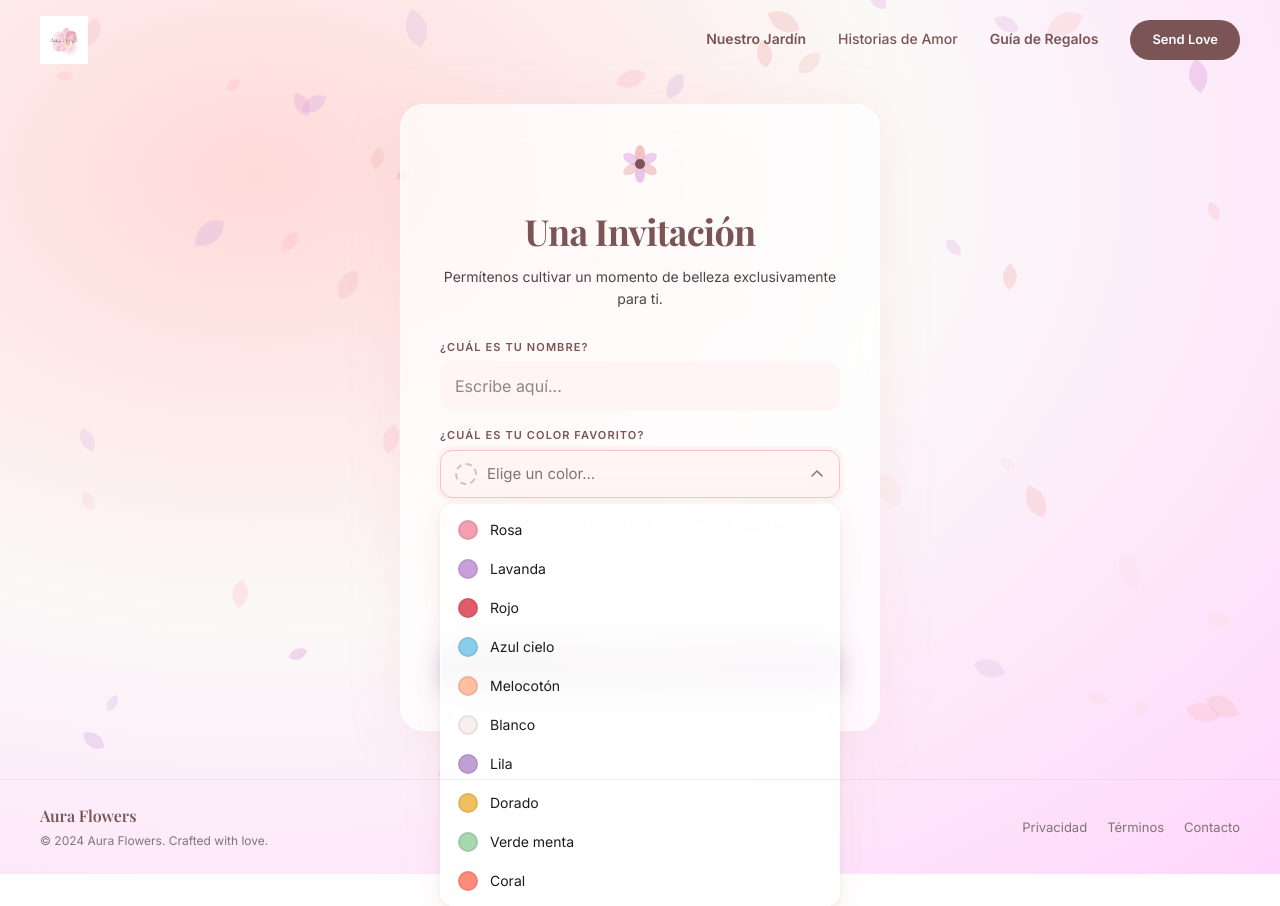
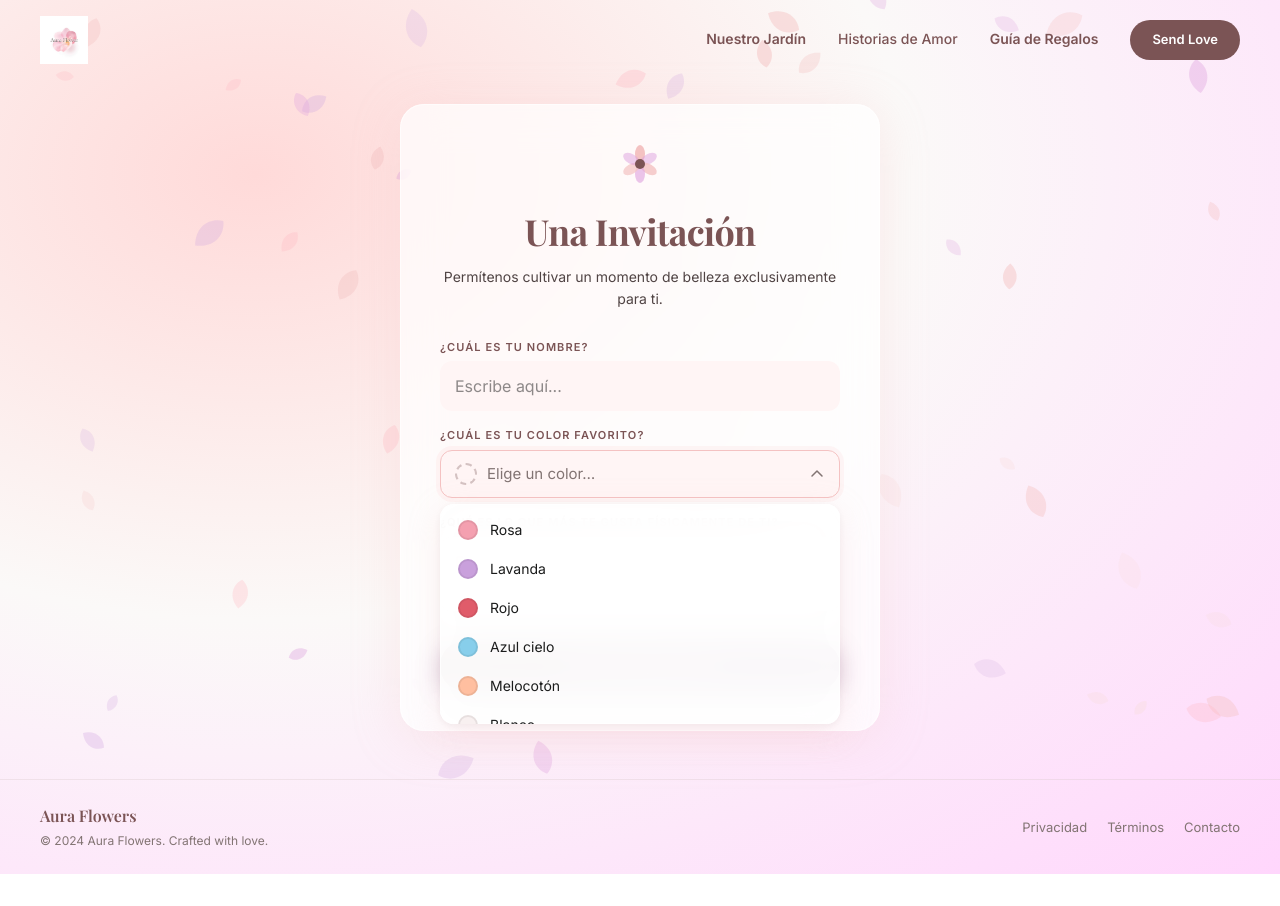
Before and after one commit to Castillooog/aura-flower, a React (Vite) app: page / in a window 1280 px wide. Both pictures are taken after a click on the button "Elige un color…". After the commit the page ends 874 px from the top, so only its background shows below. Built offline with nearby package versions, Linux system fonts and the light colour scheme.

Commit message:
Update FlowerGenerator

```diff
--- a/src/pages/FlowerGenerator.jsx
+++ b/src/pages/FlowerGenerator.jsx
@@ -58,6 +58,7 @@ function IconRefresh() {
 
 function ColorSelect({ value, onChange }) {
   const [open, setOpen] = useState(false);
+  const [openUp, setOpenUp] = useState(false);
   const ref = useRef(null);
   const selected = COLOR_OPTIONS.find((c) => c.value === value);
 
@@ -69,9 +70,18 @@ function ColorSelect({ value, onChange }) {
     return () => document.removeEventListener("mousedown", handleClick);
   }, []);
 
+  function handleToggle() {
+    if (!open && ref.current) {
+      const rect = ref.current.getBoundingClientRect();
+      const spaceBelow = window.innerHeight - rect.bottom;
+      setOpenUp(spaceBelow < 240);
+    }
+    setOpen(o => !o);
+  }
+
   return (
     <div ref={ref} style={{ position: "relative" }}>
-      <button type="button" onClick={() => setOpen((o) => !o)}
+      <button type="button" onClick={handleToggle}
         style={{
           width: "100%", display: "flex", alignItems: "center", gap: "10px",
           padding: "12px 14px", borderRadius: "12px",
@@ -99,11 +109,14 @@ function ColorSelect({ value, onChange }) {
             exit={{ opacity: 0, y: -6, scale: 0.98 }}
             transition={{ duration: 0.15 }}
             style={{
-              position: "absolute", top: "calc(100% + 6px)", left: 0, right: 0,
+              position: "absolute",
+              top: openUp ? "auto" : "calc(100% + 6px)",
+              bottom: openUp ? "calc(100% + 6px)" : "auto",
+              left: 0, right: 0,
               background: "rgba(255,255,255,0.96)", backdropFilter: "blur(16px)",
               borderRadius: "14px",
               boxShadow: "0 8px 32px rgba(244,194,194,0.25), 0 2px 8px rgba(0,0,0,0.06), inset 0 0 0 1px rgba(255,255,255,0.8)",
-              zIndex: 50, overflow: "hidden", padding: "6px",
+              zIndex: 9999, maxHeight: "220px", overflowY: "auto", padding: "6px",
             }}>
             {COLOR_OPTIONS.map((c) => (
               <button key={c.value} type="button"
```
